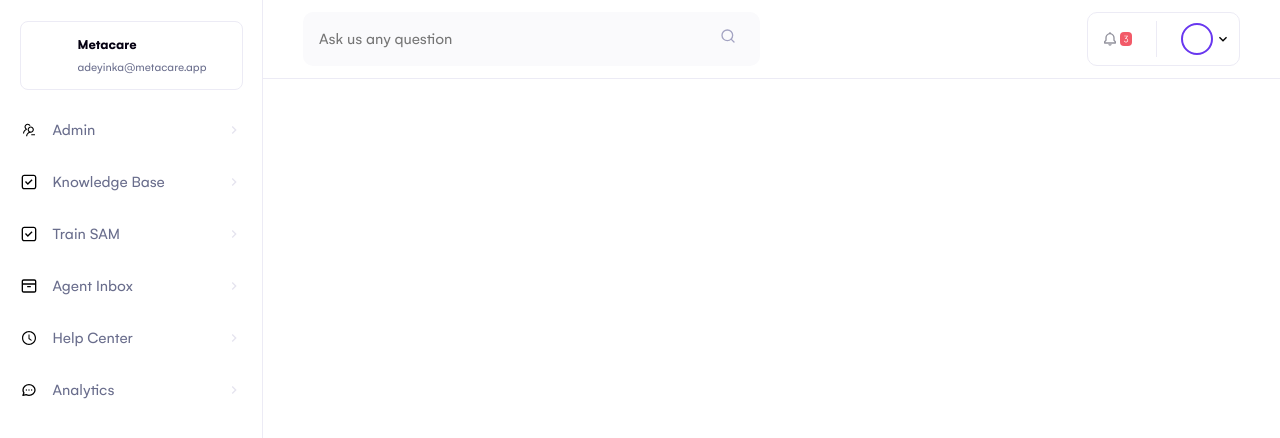
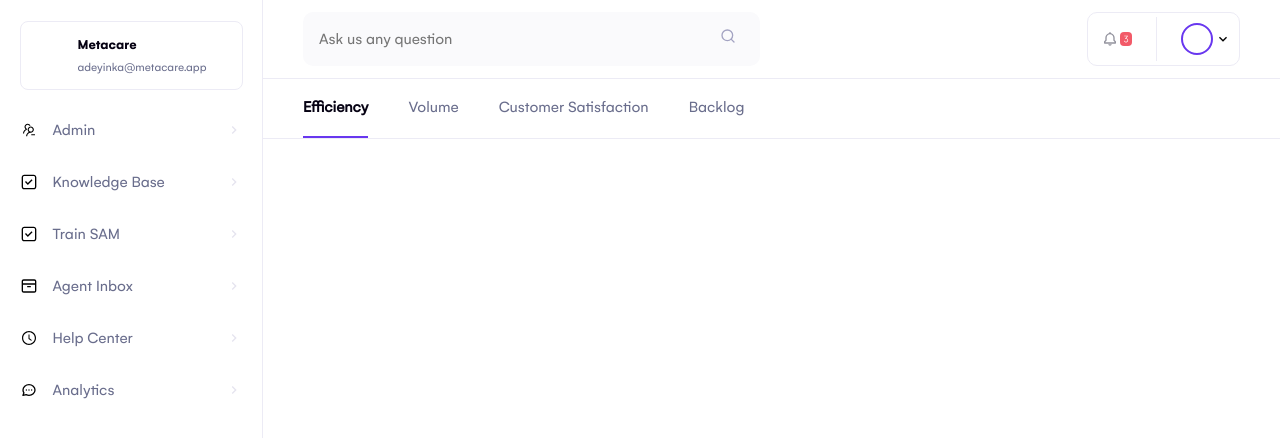
Before and after one commit to KayodeOlusi/Metacare, a React (Create React App) app: page / in a window 1280 px wide. Shown: the top 438 px of the page. Built offline with nearby package versions, Linux system fonts and the light colour scheme.

Commit message:
finished the header

```diff
--- a/src/components/contents/Header.js
+++ b/src/components/contents/Header.js
@@ -30,6 +30,7 @@ const Header = () => {
 const HeaderContainer = styled.div`
 	height: 78px;
 	display: flex;
+	position: sticky;
 	align-items: center;
 	justify-content: space-between;
 	border-bottom: 1px solid #ecebf5;
@@ -66,6 +67,7 @@ const HeaderIcons = styled.div`
 `;
 
 const HeaderNotification = styled.div`
+	height: 24px;
 	display: flex;
 	align-items: center;
 	border-right: 1px solid #ecebf5;
--- /dev/null
+++ b/src/components/contents/HeaderNavbar.js
@@ -0,0 +1,46 @@
+import styled from "styled-components";
+
+const HeaderNavbar = () => {
+	return (
+		<HeaderNavbarContainer>
+			<HeaderNavbarLinks>
+				<h3 className="active">Efficiency</h3>
+				<h3>Volume</h3>
+				<h3>Customer Satisfaction</h3>
+				<h3>Backlog</h3>
+			</HeaderNavbarLinks>
+		</HeaderNavbarContainer>
+	);
+};
+
+const HeaderNavbarContainer = styled.div`
+	display: flex;
+	align-items: center;
+	border-bottom: 1px solid #ecebf5;
+	font-family: "Gelion Regular", sans-serif;
+`;
+
+const HeaderNavbarLinks = styled.div`
+	display: flex;
+	justify-content: space-between;
+	margin-left: 40px;
+
+	> .active {
+		color: #060213;
+		font-weight: 900;
+		border-bottom: 2px solid #6837ef;
+	}
+
+	> h3 {
+		margin-right: 40px;
+		font-size: 16px;
+		text-align: left;
+		color: #696d8c;
+		font-weight: 400;
+		padding-top: 18px;
+		padding-bottom: 18px;
+		cursor: pointer;
+	}
+`;
+
+export default HeaderNavbar;
--- a/src/components/sidebar/SidebarOptions.js
+++ b/src/components/sidebar/SidebarOptions.js
@@ -10,9 +10,9 @@ const SidebarOptions = ({ Icon, title, options }) => {
 		<SidebarOption>
 			<SidebarOptionContent onClick={() => setShowMenu(!showMenu)}>
 				<SidebarOptionContainer>
-					{Icon && <Icon className={showMenu && "sidebar__icon"} />}
+					{Icon && <Icon className={showMenu ? "sidebar__icon" : ""} />}
 					{Icon ? (
-						<h1 className={showMenu && "sidebar__title"}>{title}</h1>
+						<h1 className={showMenu ? "sidebar__title" : ""}>{title}</h1>
 					) : (
 						<SidebarOptionName>{title}</SidebarOptionName>
 					)}
--- a/src/pages/Contents.js
+++ b/src/pages/Contents.js
@@ -1,11 +1,13 @@
 import styled from "styled-components";
 // Components
 import Header from "../components/contents/Header";
+import HeaderNavbar from "../components/contents/HeaderNavbar";
 
 const Contents = () => {
 	return (
 		<ContentsContainer>
 			<Header />
+			<HeaderNavbar />
 		</ContentsContainer>
 	);
 };
```
